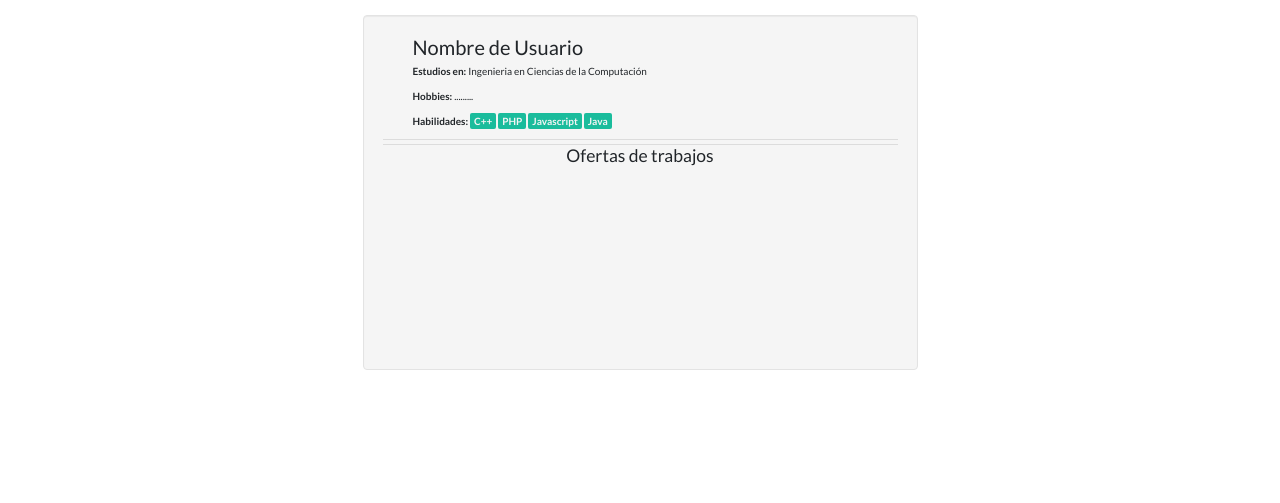
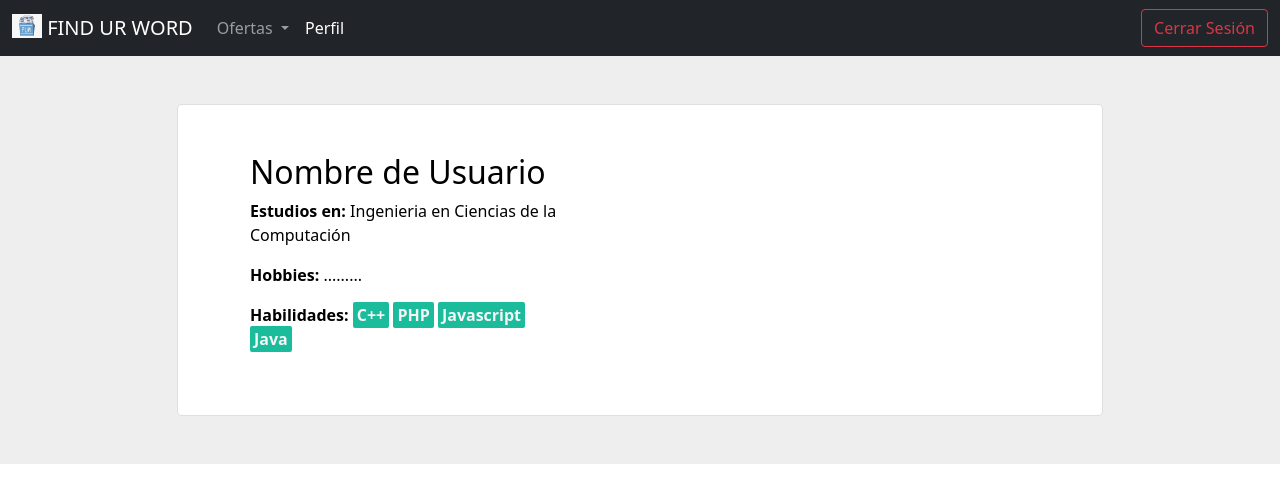
Before and after one commit to atoli07/PHP_BolsaDeTrabajo, a PHP site: page /perfil.html in a window 1280 px wide. Shown: the top 503 px of the page. Run offline with PHP 8.4, Linux system fonts and the light colour scheme; some libraries are stand-ins or nearby versions.

Commit message:
Página 1, 2 y 4 (Actualizado)

```diff
--- a/CSS/perfil.css
+++ b/CSS/perfil.css
@@ -1,8 +1,3 @@
-@import url(http://fonts.googleapis.com/css?family=Lato:400,700);
-body
-{
-    font-family: 'Lato', 'sans-serif';
-    }
 .profile
 {
     min-height: 355px;
@@ -46,23 +41,12 @@ span.tags
     font-weight: bold;
     padding: 2px 4px;
     }
-.dropdown-menu
-{
-    background-color: #34495e;
-    box-shadow: none;
-    -webkit-box-shadow: none;
-    width: 250px;
-    margin-left: -125px;
-    left: 50%;
-    }
+
 .dropdown-menu .divider
 {
     background:none;
     }
-.dropdown-menu>li>a
-{
-    color:#f5f5f5;
-    }
+
 .dropup .dropdown-menu
 {
     margin-bottom:10px;
--- a/perfil.html
+++ b/perfil.html
@@ -1,26 +1,54 @@
 <!doctype html>
 <html lang="es">
   <head>
-    <!-- Required meta tags -->
     <meta charset="utf-8">
     <meta http-equiv="X-UA-Compatible" content="IE=edge">
     <meta name="viewport" content="width=device-width, initial-scale=1">
-    <link href="//netdna.bootstrapcdn.com/font-awesome/4.0.3/css/font-awesome.min.css" rel="stylesheet">
-    <link href="//netdna.bootstrapcdn.com/bootstrap/3.2.0/css/bootstrap.min.css" rel="stylesheet" id="bootstrap-css">
-    <script src="//netdna.bootstrapcdn.com/bootstrap/3.2.0/js/bootstrap.min.js"></script>
-    <script src="//code.jquery.com/jquery-1.11.1.min.js"></script>
-    <title>Inicio</title>
+    <title>Perfil</title>
     <link rel="stylesheet" href="CSS/styles.css"/>
     <link rel="stylesheet" href="CSS/perfil.css"/>
   </head>
   <body>
-    <br>
-    <div class="container">
-	<div class="row">
-		<div class="col-md-offset-2 col-md-8 col-lg-offset-3 col-lg-6">
-    	 <div class="well profile">
-            <div class="col-sm-12">
-                <div class="col-xs-12 col-sm-8">
+    <!-- Inicio Menu -->
+    <nav class="navbar navbar-expand-lg navbar-dark bg-dark">
+      <div class="container-fluid">
+        <button class="navbar-toggler" type="button" data-bs-toggle="collapse" data-bs-target="#navbarTogglerDemo01" aria-controls="navbarTogglerDemo01" aria-expanded="false" aria-label="Toggle navigation">
+          <span class="navbar-toggler-icon"></span>
+        </button>
+        <div class="collapse navbar-collapse" id="navbarTogglerDemo01">
+          <a class="navbar-brand" href="#">
+            <img src="IMG/Logo.jpeg" alt="" width="30" height="24" class="d-inline-block align-text-top">
+            FIND UR WORD
+          </a>
+          <ul class="navbar-nav me-auto mb-2 mb-lg-0">
+            <li class="nav-item dropdown">
+              <a class="nav-link dropdown-toggle" href="#" id="navbarDropdownMenuLink" role="button" data-bs-toggle="dropdown" aria-expanded="false">
+                Ofertas
+              </a>
+              <ul class="dropdown-menu" aria-labelledby="navbarDropdownMenuLink">
+                <li><a class="dropdown-item" href="#">Todas las ofertas</a></li>
+                <li><a class="dropdown-item" href="#">Ofertas aplicadas</a></li>
+              </ul>
+            </li>
+            <li class="nav-item">
+              <a class="nav-link active" href="perfil.html">Perfil</a>
+            </li>
+          </ul>
+          <a class="btn btn-outline-danger" href="index.html" role="button">Cerrar Sesión</a>
+        </div>
+      </div>
+    </nav>
+    <!-- Fin Menu -->
+
+
+    <section class="h-100 gradient-form" style="background-color: #eee;">
+      <div class="container py-5 h-100">
+        <div class="row d-flex justify-content-center align-items-center h-100">
+          <div class="col-xl-10">
+            <div class="card rounded-3 text-black">
+              <div class="row g-0">
+                <div class="col-lg-6">
+                  <div class="card-body p-md-5 mx-md-4">
                     <h2>Nombre de Usuario</h2>
                                       <p><strong>Estudios en: </strong> Ingenieria en Ciencias de la Computación </p>
                                       <p><strong>Hobbies: </strong> ......... </p>
@@ -32,24 +60,12 @@
                                       </p>
                   </div>
                 </div>
-            <div class="col-xs-12 divider text-center">
-                <div class="col-xs-12 col-sm-4 emphasis">
-
-                </div>
-                <div class="col-xs-12 col-sm-4 emphasis">
-
-                </div>
-                <div class="col-xs-12 col-sm-4 emphasis">
-
-                </div>
-            </div>
-            <div class="col-xs-12 divider text-center">
-                <h3>Ofertas de trabajos</h3>
               </div>
             </div>
           </div>
         </div>
       </div>
+    </section>
     <script src="node_modules/bootstrap/dist/js/bootstrap.min.js"></script>
   </body>
 </html>
```
Also changed, not shown: index.html (added, +82 -0 lines), ofertas_form.html (+39 -0 lines), 3 other files. Lines whose indentation alone changed are shown as unchanged.
